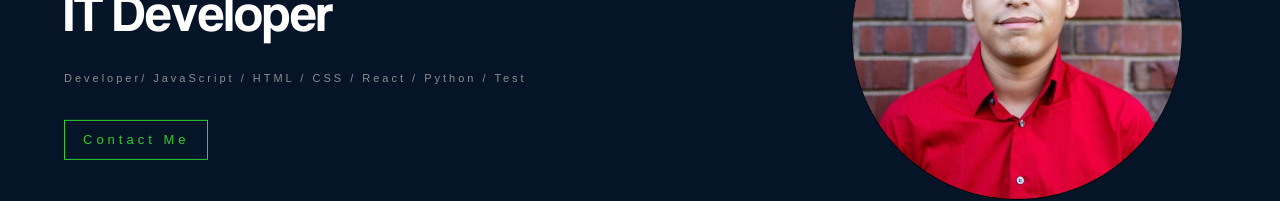
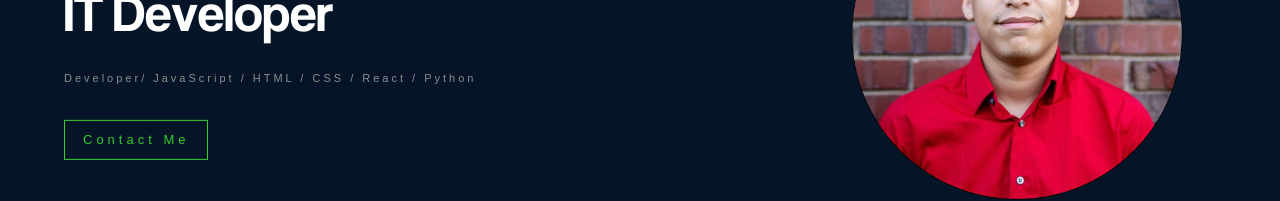
Before and after one commit to WCartagenaASC/wcartagenaasc.github.io, a React (Create React App) app: page / in a window 1280 px wide. Shown: the part 406-607 px from the top of the page. Built offline with nearby package versions, Linux system fonts and the light colour scheme.

Commit message:
revert-test

```diff
--- a/src/components/Home/index.js
+++ b/src/components/Home/index.js
@@ -34,7 +34,7 @@ const Home = () => {
                 strArray={jobArray}
                 idx={22}/>
                 </h1>
-                <h2>Developer/ JavaScript / HTML / CSS / React / Python / Test</h2>
+                <h2>Developer/ JavaScript / HTML / CSS / React / Python</h2>
                 <Link to="contact" className="flat-button">Contact Me</Link>
             </div>
             <Profile />
```
